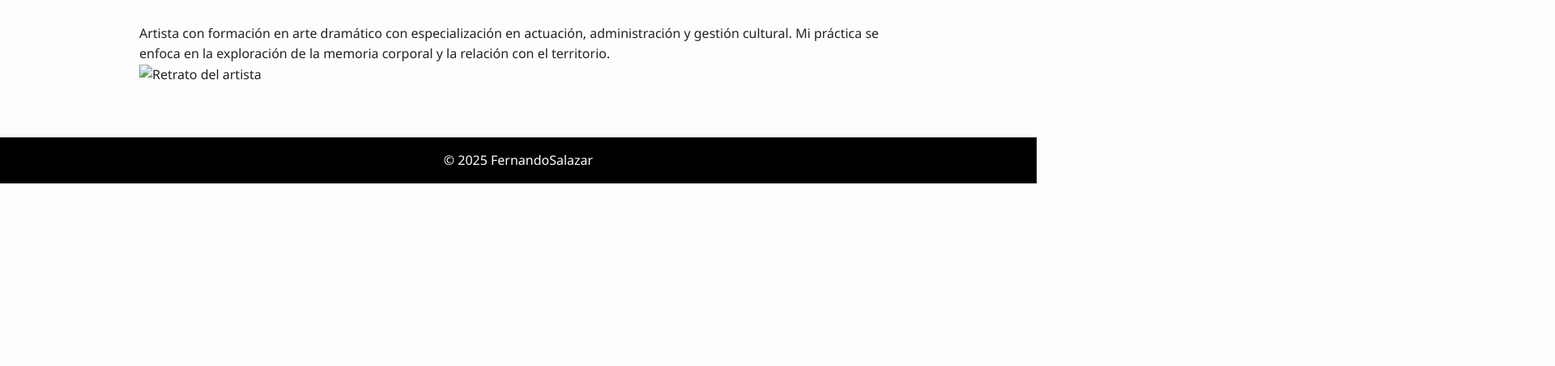
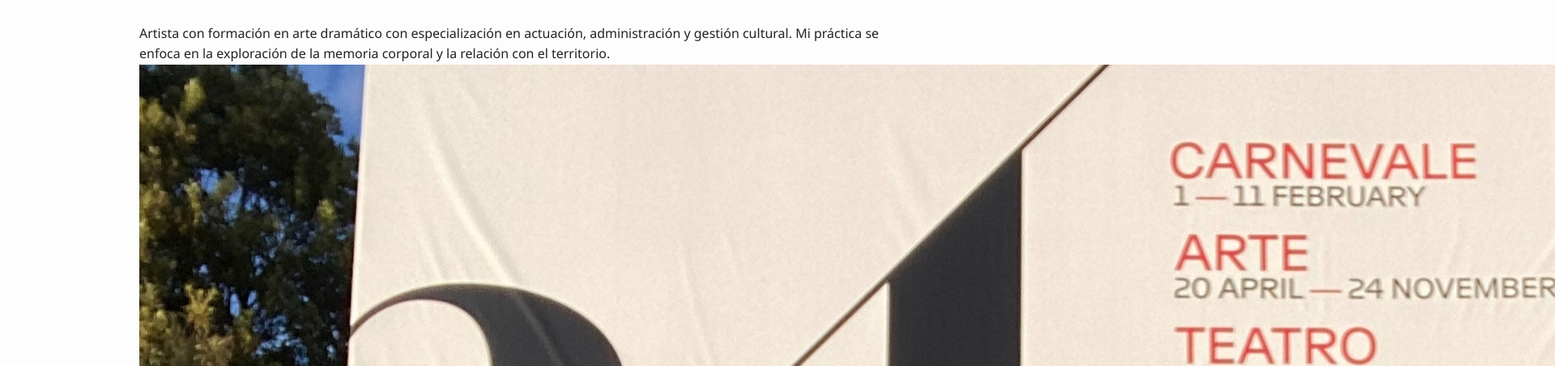
Before and after one commit to Fernan2art/FernandoSalazar.github.io, a plain HTML site: page sobre-mi.html in a window 1280 px wide. Shown: the part 163-616 px from the top of the page at 81% size, 1920 px wide, since content can reach past the window. Drawn offline with Linux system fonts and the light colour scheme.

Commit message:
Update sobre-mi.html

```diff
--- a/sobre-mi.html
+++ b/sobre-mi.html
@@ -17,7 +17,7 @@
     </header>
     <main>
         <p>Artista con formación en arte dramático con especialización en actuación, administración y gestión cultural. Mi práctica se enfoca en la exploración de la memoria corporal y la relación con el territorio.</p>
-        <img src="images/autor.jpg" alt="Retrato del artista" />
+        <img src="S1.jpg" alt="Retrato del artista" />
     </main>
     <footer>
         <p>&copy; 2025 FernandoSalazar</p>
```
